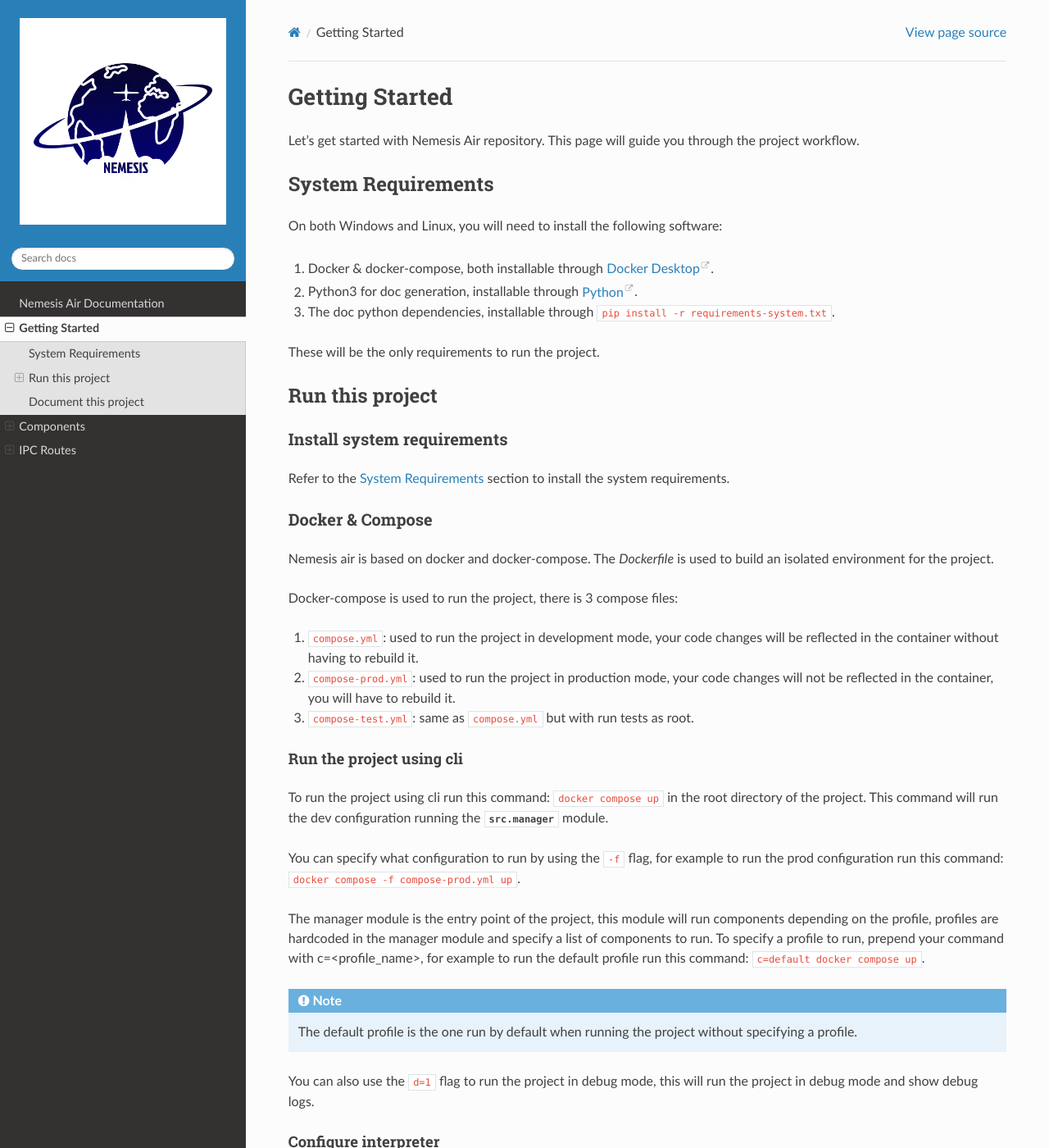
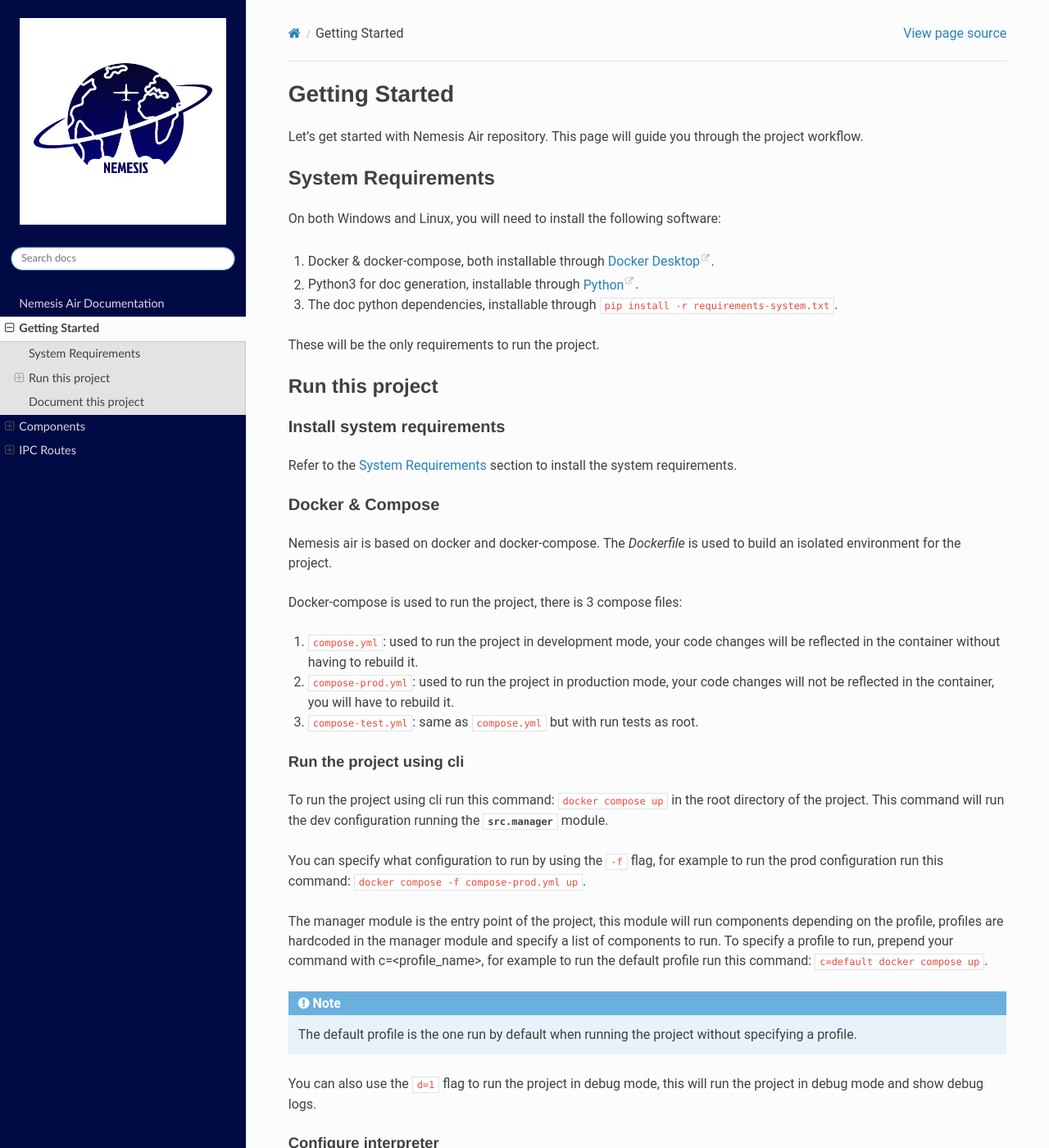
Before and after one commit to NemesisDrone/Air, a Sphinx documentation site: the page built from docs/source/docs/getting_started.rst, in a window 1280 px wide and 1400 px high. Shown: the whole window at 82% size. Built offline with Sphinx 7.4.7 and the Read the Docs theme 2.0.0, drawn with Linux system fonts in a browser that asks for light colours.

Commit message:
docs: update style

```diff
--- a/docs/source/_templates/layout.html
+++ b/docs/source/_templates/layout.html
@@ -1,4 +1,27 @@
 {% extends "!layout.html" %}
 {% block extrahead %}
-    <link href="{{ pathto("_static/custom.css", True) }}" rel="stylesheet" type="text/css">
+    <link href="{{ pathto('_static/custom.css', True) }}" rel="stylesheet" type="text/css">
 {% endblock %}
+{% block footer %} {{ super() }}
+    <style>
+    /* Sidebar header (and topbar for mobile) */
+    .wy-side-nav-search, .wy-nav-top {
+      background: #000a45;
+    }
+
+    /* Sidebar */
+    .wy-nav-side {
+      background: #000a45;
+    }
+
+    /* Content */
+    .wy-nav-content {
+      font-family: Roboto, sans-serif;
+    }
+
+    /* All titles */
+    .wy-nav-content-wrap h1, .wy-nav-content-wrap h2, .wy-nav-content-wrap h3, .wy-nav-content-wrap h4, .wy-nav-content-wrap h5, .wy-nav-content-wrap h6 {
+      font-family: "Helvetica Neue", Helvetica, Arial, sans-serif;
+    }
+  </style>
+{% endblock %}
```
Also changed, not shown: 17 other files.
